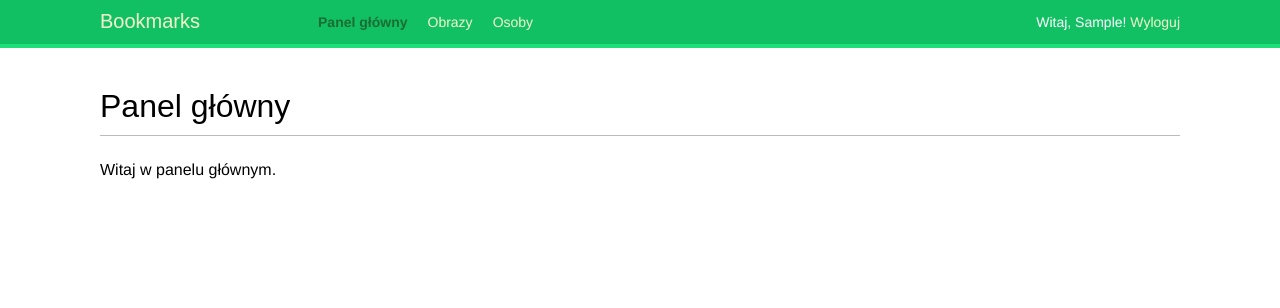
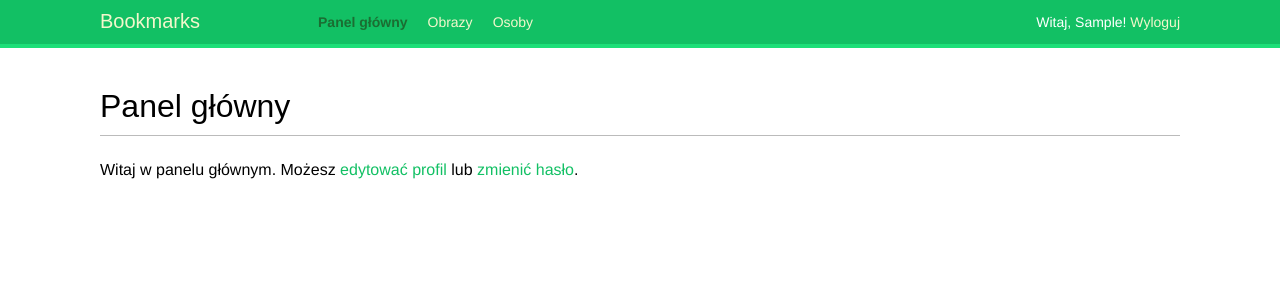
Before and after one commit to KamilDominko/django3_spolecznosc, a Django app: page /account/ in a window 1280 px wide. Shown: the top 308 px of the page. Run offline with Django 3.2, Linux system fonts and the light colour scheme; the visitor is signed in with stand-in values (Sample User, id 1); some web fonts are replaced.

Commit message:
Dodanie możliwośći edycji profilu i zmiany hasła z panelu głównego dla użytkownika.

```diff
--- a/account/templates/account/dashboard.html
+++ b/account/templates/account/dashboard.html
@@ -4,5 +4,7 @@
 
 {% block content %}
 <h1>Panel główny</h1>
-<p>Witaj w panelu głównym.</p>
+<p>Witaj w panelu głównym. Możesz
+    <a href="{% url 'edit' %}">edytować profil</a> lub
+    <a href="{% url 'password_change' %}">zmienić hasło</a>.</p>
 {% endblock %}
```
